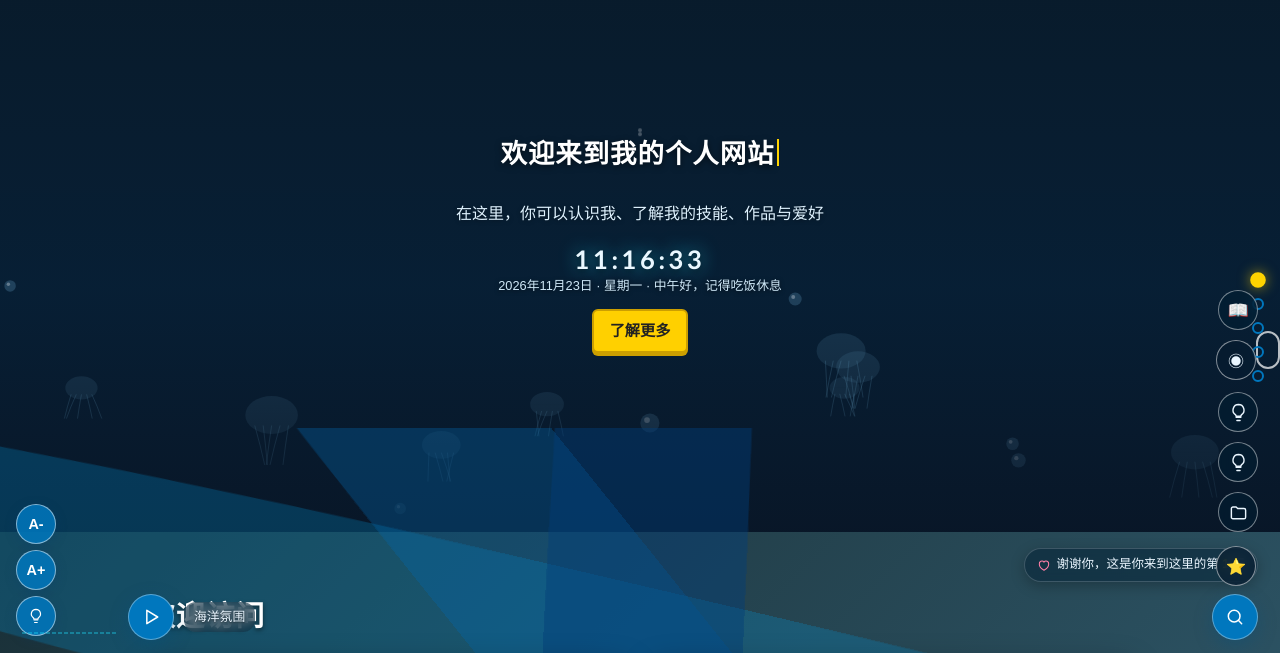
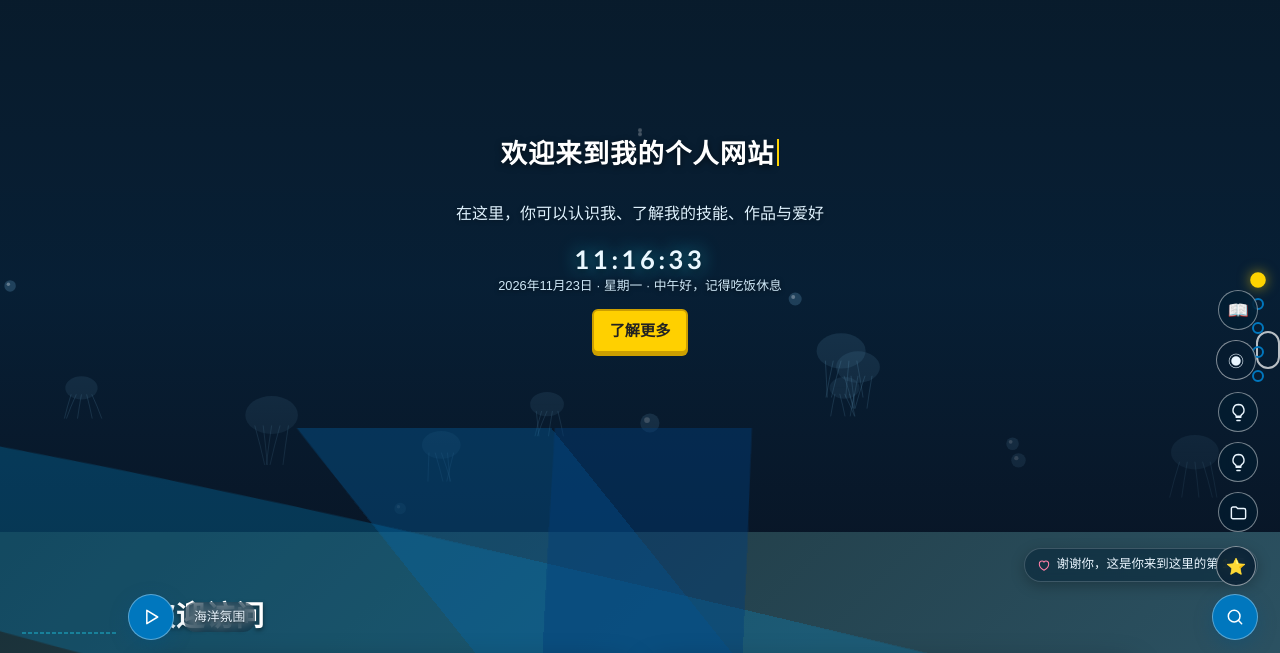
Before and after one commit to ZJW-123-Cyber/ZJW-123-Cyber.github.io, a plain HTML site: page index.html in a window 1280 px wide. Shown: the part 72-725 px from the top of the page. Drawn offline with Linux system fonts and the light colour scheme.

Commit message:
remove: A-/A+/reading-mode floating buttons and related styles

```diff
--- a/css/style.css
+++ b/css/style.css
@@ -1341,24 +1341,6 @@ html[data-theme="light"] .pomo-time { color: #0a3d62; }
 .todo-del { flex: none; border: 0; background: transparent; color: #c0392b; cursor: pointer; padding: 4px; }
 .todo-del .ui-icon { width: 16px; height: 16px; }
 
-/* --- 字号与阅读模式工具 --- */
-.reading-tools { position: fixed; left: 16px; bottom: 92px; display: flex; flex-direction: column; gap: 6px; z-index: 60; }
-.rt-btn {
-    width: 40px; height: 40px; border: 1px solid rgba(255,255,255,.5); border-radius: 50%;
-    background: rgba(0,119,190,.85); color: #fff; cursor: pointer; font-size: .9rem; font-weight: 700;
-    display: flex; align-items: center; justify-content: center;
-    box-shadow: 0 3px 12px rgba(0,60,110,.25); transition: transform .2s ease, background .2s ease;
-}
-.rt-btn:hover { transform: translateX(3px); background: rgba(0,90,160,.95); }
-.rt-mode[aria-pressed="true"] { background: #ff9f1c; }
-@media (max-width: 560px) { .reading-tools { bottom: 76px; } .rt-btn { width: 34px; height: 34px; } }
-
-/* 阅读模式：收敛装饰、放宽排版 */
-body.reading-mode .star-trail, body.reading-mode .marine-canvas,
-body.reading-mode .more-wave, body.reading-mode .hero-stars { display: none !important; }
-body.reading-mode p { line-height: 2; font-size: 1.06em; }
-body.reading-mode .card, body.reading-mode .game-card, body.reading-mode .data-card { box-shadow: none; }
-
 /* --- 留言词云 --- */
 .word-cloud__inner { display: flex; flex-wrap: wrap; gap: 8px 14px; align-items: center; justify-content: center; line-height: 1.3; }
 .word-cloud__word { color: #0a5a94; font-weight: 600; cursor: default; transition: transform .2s ease; }
--- a/css/theme.css
+++ b/css/theme.css
@@ -442,7 +442,7 @@ html[data-theme="light"] .print-resume { color: #0a3d62; border-color: rgba(0, 1
 @media print {
     @page { margin: 16mm; }
     body { background: #fff !important; color: #000 !important; animation: none !important; }
-    .site-header, .site-footer, .chapter-nav, .reading-tools, .music-player,
+    .site-header, .site-footer, .chapter-nav, .music-player,
     .visitor-badge, .back-to-top, .toast-stack, .offline-bar, .data-manager-btn,
     .data-modal, .flip-card, .quiz-wrap, .print-resume, .sky-clock,
     .year-progress, .badge-section, .ocean-waves, canvas, button { display: none !important; }
@@ -781,7 +781,6 @@ html.focus-mode .guide-btn,
 html.focus-mode .back-to-top,
 html.focus-mode .footer-share,
 html.focus-mode .chapter-nav,
-html.focus-mode .reading-tools,
 html.focus-mode .offline-bar,
 html.focus-mode .visitor-badge,
 html.focus-mode .ocean-waves { display: none !important; }
--- a/js/more.js
+++ b/js/more.js
@@ -7,11 +7,10 @@
    4.  音乐频谱可视化（接已有氛围播放器）
    5.  番茄专注钟
    6.  本地待办清单
-   7.  字号与阅读模式（悬浮工具）
-   8.  留言词云
-   9.  留言打卡热力图
-   10. 访问统计面板
-   11. 档案卡 3D 翻转
+   7.  留言词云
+   8.  留言打卡热力图
+   9.  访问统计面板
+   10. 档案卡 3D 翻转
    所有功能特性检测：容器不存在则安全跳过；单模块异常不影响其他。
    兼容深浅双主题、reduced-motion、触屏设备。
    ============================================================ */
@@ -308,42 +307,6 @@
         render();
     }
 
-    /* ---------- 9. 字号与阅读模式 ---------- */
-    function initReadingTools() {
-        if ($('.reading-tools')) return;
-        var tool = document.createElement('div');
-        tool.className = 'reading-tools';
-        tool.setAttribute('role', 'group');
-        tool.setAttribute('aria-label', '阅读设置');
-        tool.innerHTML =
-            '<button type="button" class="rt-btn" id="rtSmaller" aria-label="缩小字号">A-</button>' +
-            '<button type="button" class="rt-btn" id="rtLarger" aria-label="放大字号">A+</button>' +
-            '<button type="button" class="rt-btn rt-mode" id="rtMode" aria-pressed="false" aria-label="切换阅读模式" title="阅读模式">' + icon('bulb') + '</button>';
-        document.body.appendChild(tool);
-
-        var size = storeGet('siteFontSize', 100);
-        function applySize() {
-            document.documentElement.style.fontSize = size + '%';
-        }
-        applySize();
-        $('#rtSmaller', tool).addEventListener('click', function () {
-            size = Math.max(90, size - 10); applySize(); storeSet('siteFontSize', size); toast('字号：' + size + '%', 'info', 1200);
-        });
-        $('#rtLarger', tool).addEventListener('click', function () {
-            size = Math.min(130, size + 10); applySize(); storeSet('siteFontSize', size); toast('字号：' + size + '%', 'info', 1200);
-        });
-        var modeOn = storeGet('siteReadingMode', false);
-        function applyMode() {
-            document.body.classList.toggle('reading-mode', modeOn);
-            $('#rtMode', tool).setAttribute('aria-pressed', String(modeOn));
-        }
-        applyMode();
-        $('#rtMode', tool).addEventListener('click', function () {
-            modeOn = !modeOn; applyMode(); storeSet('siteReadingMode', modeOn);
-            toast(modeOn ? '阅读模式已开启' : '阅读模式已关闭', 'info', 1400);
-        });
-    }
-
     /* ---------- 10. 留言词云 ---------- */
     function initWordCloud() {
         var box = $('#wordCloud');
@@ -482,7 +445,7 @@
         var modules = [
             initChapterNav, initScrollHighlight, initWaveDivider,
             initAudioSpectrum,
-            initPomodoro, initTodo, initReadingTools,
+            initPomodoro, initTodo,
             initWordCloud, initHeatmap, initVisitStats, initFlipCard
         ];
         modules.forEach(function (fn) { try { fn(); } catch (e) {} });
--- a/js/upgrade5.js
+++ b/js/upgrade5.js
@@ -75,7 +75,7 @@
 
     /* ---------- 2. 专注模式 ---------- */
     var FOCUS_HIDE = '.search-fab, .music-player, .data-manager-btn, .color-btn, .guide-btn, ' +
-        '.back-to-top, .footer-share, .chapter-nav, .reading-tools, .offline-bar, ' +
+        '.back-to-top, .footer-share, .chapter-nav, .offline-bar, ' +
         '.visitor-badge, .ocean-waves, #rainCanvas, .marine-canvas';
     function initFocusMode() {
         if ($('.focus-mode-btn')) return;
--- a/sw.js
+++ b/sw.js
@@ -1,7 +1,7 @@
 /* ============================================================
    sw.js — Service Worker，让网站可安装并支持离线访问
    ============================================================ */
-const CACHE_NAME = 'my-website-v31';
+const CACHE_NAME = 'my-website-v32';
 
 const CORE_ASSETS = [
     './',
```
